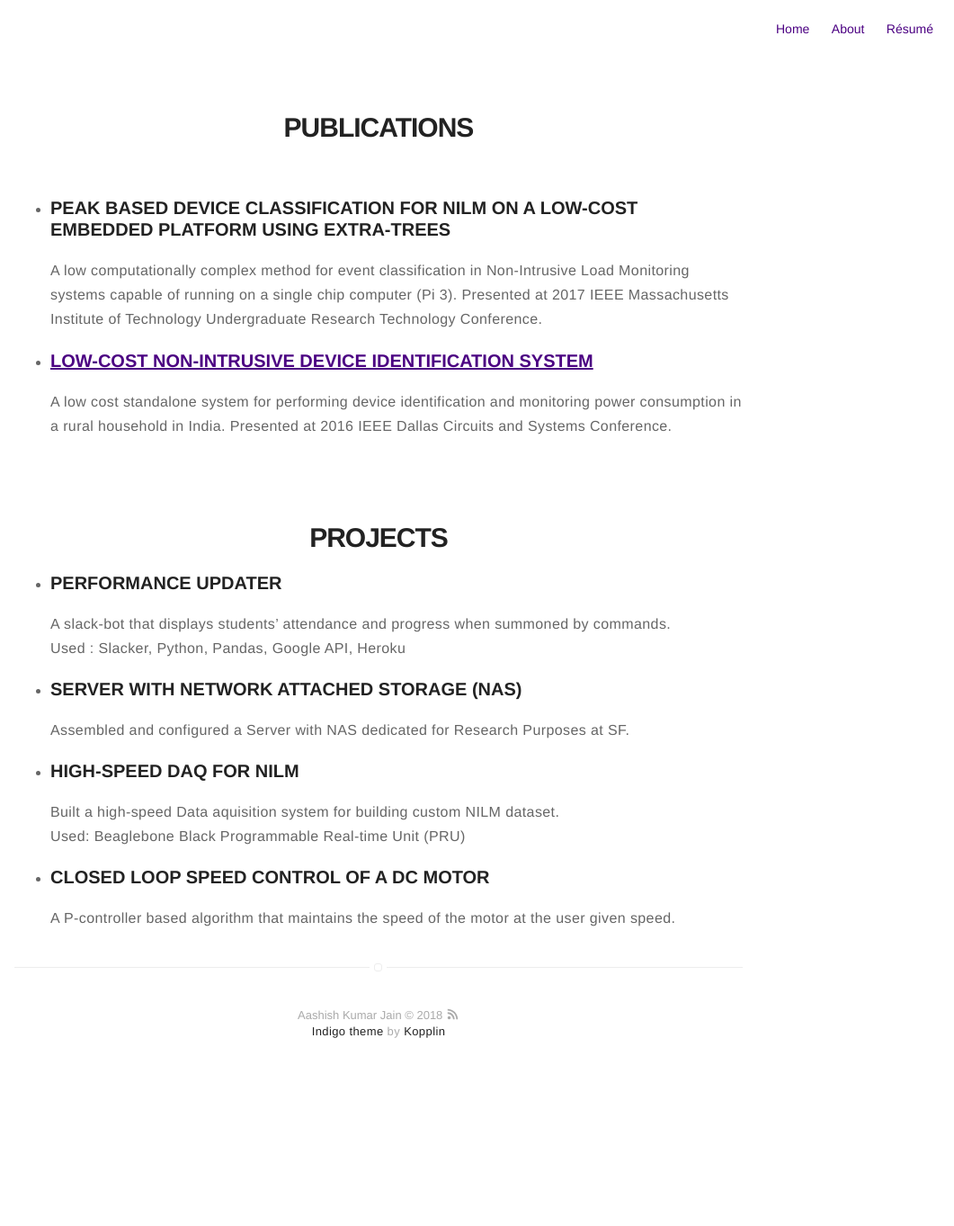
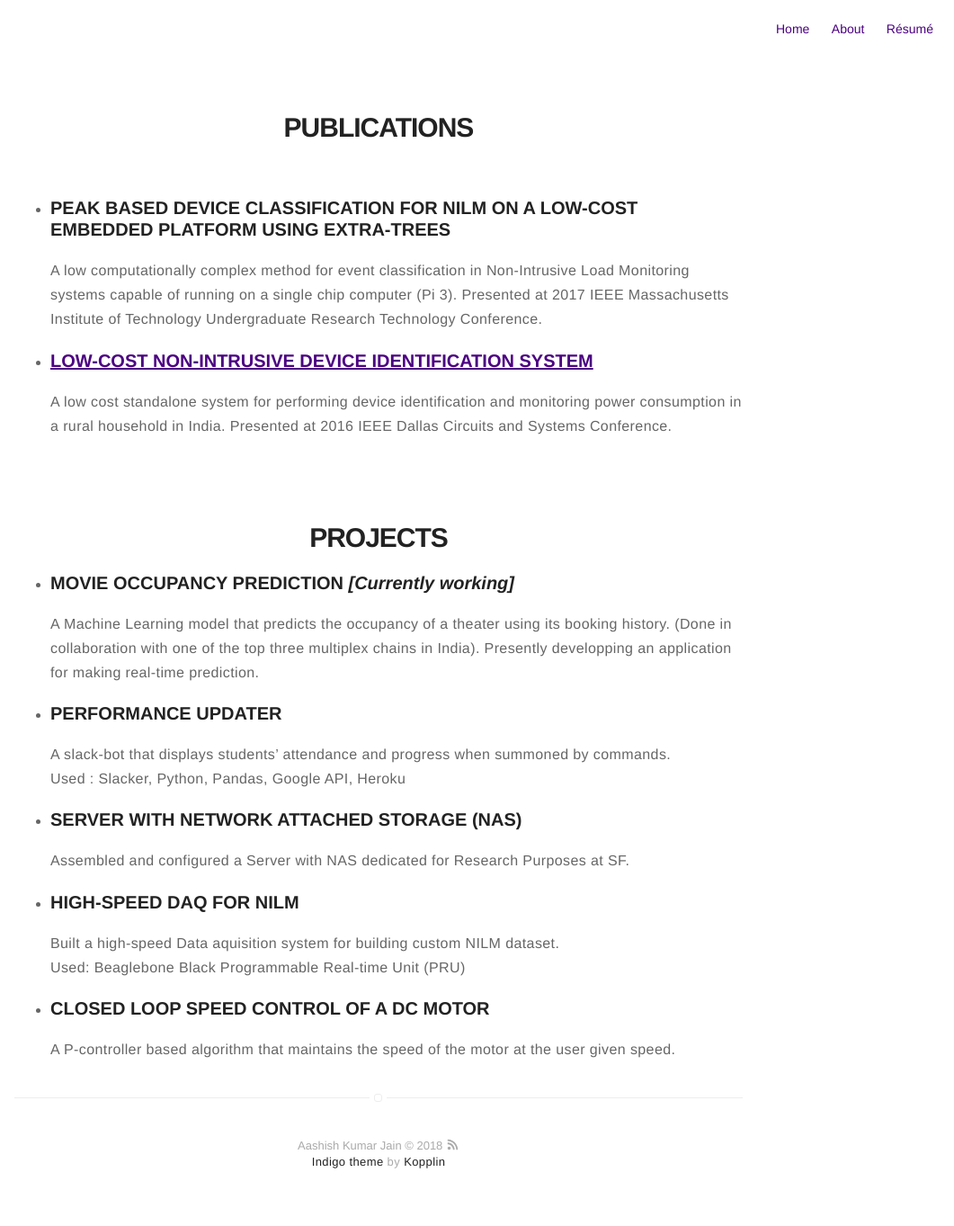
Before and after one commit to aashish-jain/aashish-jain.github.io, a Jekyll site: the page built from research.md, in a window 1280 px wide. Shown: the whole page at 90% size, without its empty margins (219-1280 px from the left). Built offline with Jekyll 4.4.1, drawn with Linux system fonts in a browser that asks for light colours; emoji names are drawn with the system emoji font; before the commit the page ends 1218 px from its top, so only the background shows below that.

Commit message:
Research page not working. Attempt 2

```diff
--- a/research.md
+++ b/research.md
@@ -22,6 +22,11 @@ layout: page
 <center><h1>PROJECTS</h1></center>
 
 <ul>
+    <li><h3>MOVIE OCCUPANCY PREDICTION <i>[Currently working]</i></h3>
+    <p>A Machine Learning model that predicts the occupancy of a theater using its booking history. (Done in collaboration with one of the top three multiplex chains in India).
+    Presently developping an application for making real-time prediction.
+    </p>
+    </li>
     <li><h3>PERFORMANCE UPDATER</h3>
     <p>A slack-bot that displays students’ attendance and progress when summoned by commands.<br>
     Used : Slacker, Python, Pandas, Google API, Heroku</p>
```
Also changed, not shown: 2 other files.
